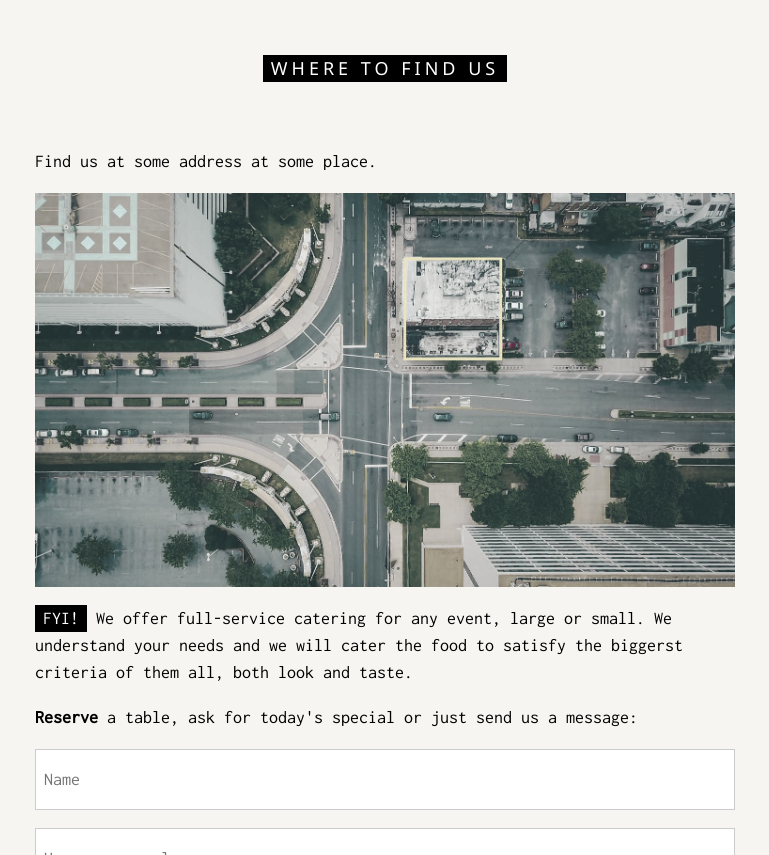
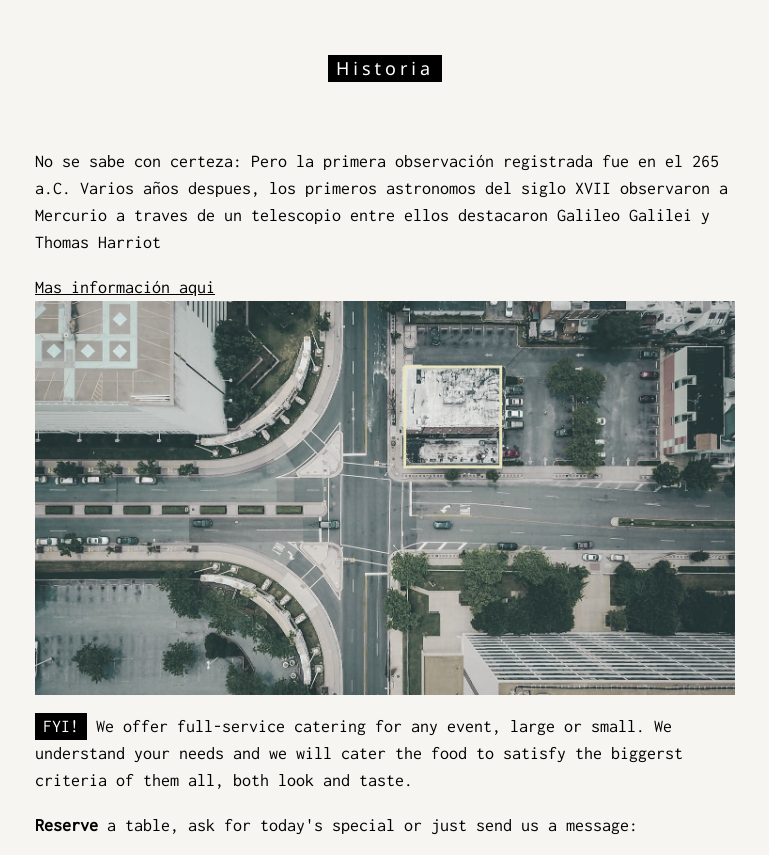
Before and after one commit to pablosamba/pablosamba, a plain HTML site: page web/secundaria09.html in a window 1280 px wide. Shown: the part 2241-3096 px from the top of the page, without its empty margins (255-1024 px from the left). Drawn offline with nearby package versions, Linux system fonts and the light colour scheme; files whose address does not match are found by name.

Commit message:
Update secundaria09.html

```diff
--- a/web/secundaria09.html
+++ b/web/secundaria09.html
@@ -134,9 +134,10 @@ body, html {
 <!-- Contact/Area Container -->
 <div class="w3-container" id="where" style="padding-bottom:32px;">
   <div class="w3-content" style="max-width:700px">
-    <h5 class="w3-center w3-padding-48"><span class="w3-tag w3-wide">WHERE TO FIND US</span></h5>
+    <h5 class="w3-center w3-padding-48"><span class="w3-tag w3-wide">Historia</span></h5>
 
-    <p>Find us at some address at some place.</p>
+    <p>No se sabe con certeza: Pero la primera observación registrada fue en el 265 a.C. Varios años despues, los primeros astronomos del siglo XVII observaron a Mercurio a traves de un telescopio entre ellos destacaron Galileo Galilei y Thomas Harriot</p>
+    <a href="https://museovirtual.csic.es/salas/luz/luz3.htm">Mas información aqui</a>
     <img src="imagenes/map.jpg" class="w3-image" style="width:100%">
     <p><span class="w3-tag">FYI!</span> We offer full-service catering for any event, large or small. We understand your needs and we will cater the food to satisfy the biggerst criteria of them all, both look and taste.</p>
     <p><strong>Reserve</strong> a table, ask for today's special or just send us a message:</p>
```
